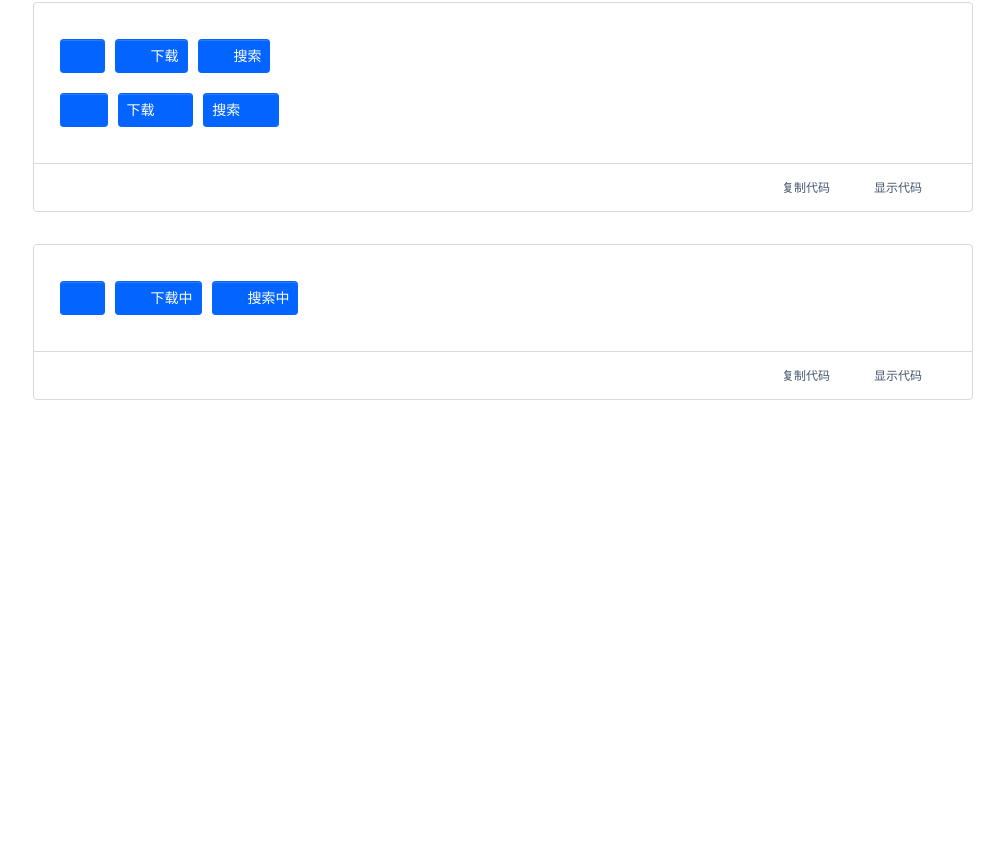
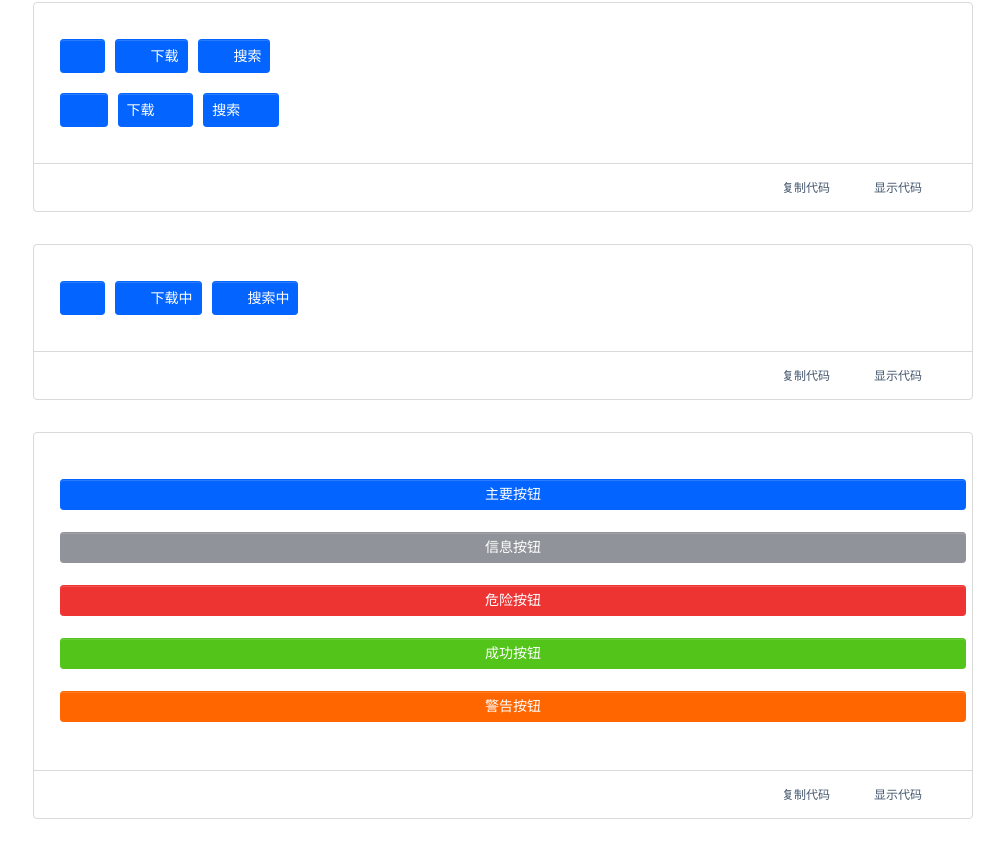
Before and after one commit to yinhaiying/vue3-ts-ui, a Vue app: page /doc/button in a window 1280 px wide. Shown: the part 907-1764 px from the top of the page, without its empty margins (277-1280 px from the left). Before the commit the page ends 1409 px from the top, so only its background shows below. Built offline with nearby package versions, Linux system fonts and the light colour scheme.

Commit message:
block类型的按钮

```diff
--- a/src/components/ButtonDemo.vue
+++ b/src/components/ButtonDemo.vue
@@ -6,6 +6,7 @@
     <demo :component="Button3Demo"></demo>
     <demo :component="Button4Demo"></demo>
     <demo :component="Button5Demo"></demo>
+    <demo :component="Button6Demo"></demo>
     <!-- <Markdown path = "switch.md"></Markdown> -->
   </div>
 </template>
@@ -18,6 +19,7 @@ import Button2Demo from "@/examples/button/Button2Demo.vue";
 import Button3Demo from "@/examples/button/Button3Demo.vue";
 import Button4Demo from "@/examples/button/Button4Demo.vue";
 import Button5Demo from "@/examples/button/Button5Demo.vue";
+import Button6Demo from "@/examples/button/Button6Demo.vue";
 
 export default defineComponent({
   name: "ButtonDemo",
@@ -30,7 +32,8 @@ export default defineComponent({
       Button2Demo,
       Button3Demo,
       Button4Demo,
-      Button5Demo
+      Button5Demo,
+      Button6Demo
     };
   },
 });
--- /dev/null
+++ b/src/examples/button/Button6Demo.vue
@@ -0,0 +1,24 @@
+<docs>
+  <title>block按钮</title>
+  <desc>
+   block属性将使按钮适合其父宽度。
+  </desc>
+</docs>
+<template>
+  <div class="page">
+    <div style = "margin-top:20px">
+        <p class = "item">
+              <sea-button @click = "onClick" size = "small" btnType = "primary" block>主要按钮</sea-button>
+              <sea-button @click = "onClick" size = "small" btnType = "info" block>信息按钮</sea-button>
+              <sea-button @click = "onClick" size = "small" btnType = "danger" block>危险按钮</sea-button>
+              <sea-button @click = "onClick" size = "small" btnType = "success" block>成功按钮</sea-button>
+              <sea-button @click = "onClick" size = "small" btnType = "warning" block>警告按钮</sea-button>
+        </p>
+    </div>
+  </div>
+</template>
+<style lang="scss" scoped>
+    .item{
+        margin-bottom:20px;
+    }
+</style>
--- a/src/lib/Button/Button.vue
+++ b/src/lib/Button/Button.vue
@@ -39,16 +39,20 @@ export default defineComponent({
     },
     loading:{
       type:Boolean,
+    },
+    block:{
+      type:Boolean,
     }
   },
   setup(props) {
     const btnClass = computed(() => {
-      const {btnType,size,disabled,icon,iconPosition} = props;
+      const {btnType,size,disabled,icon,iconPosition,block} = props;
       const classList =[];
       btnType && classList.push(`sea-btn-${btnType}`);
       size && classList.push(`sea-btn-${size}`);
       disabled && classList.push(`disabled`);
-      icon && iconPosition && classList.push(`sea-icon-${iconPosition}`)
+      icon && iconPosition && classList.push(`sea-icon-${iconPosition}`);
+      block && classList.push(`sea-btn-block`);
       return classList.join(" ");
     })
     return {
--- a/src/lib/Button/_button.scss
+++ b/src/lib/Button/_button.scss
@@ -122,3 +122,10 @@
 .sea-btn-medium{
     @include button-size($btn-padding-y, $btn-padding-x, $btn-font-size, $border-radius);
 }
+
+// block类型按钮
+.sea-btn-block{
+  width:100%;
+  margin-top:10px;
+  margin-bottom:12px;
+}
```
